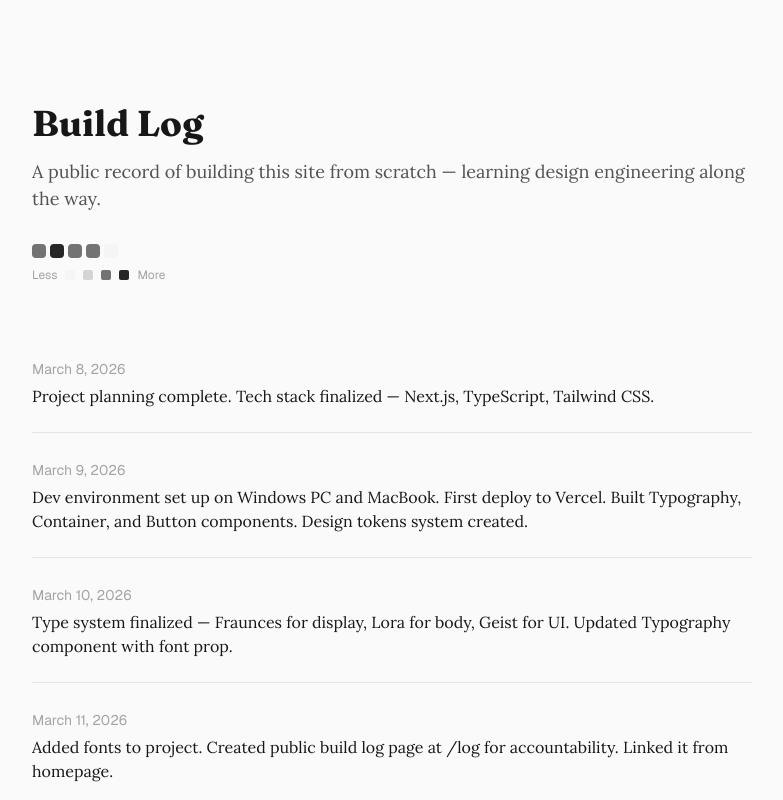
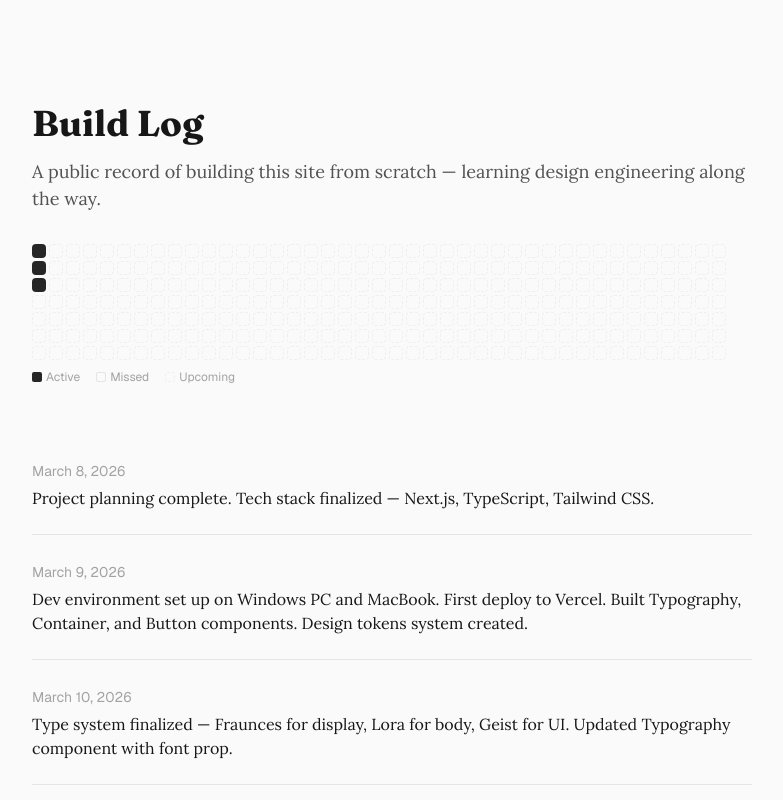
Before and after one commit to AnkitCodeZzz/portfolio, a Next.js app: page /log in a window 1280 px wide. Shown: the top 800 px of the page, without its empty margins (248-1031 px from the left). Built offline with nearby package versions, Linux system fonts and the light colour scheme.

Commit message:
Refine contribution graph: adaptive tooltip, auto-fill grid, streak-based tracking

```diff
--- a/app/components/ContributionGraph.tsx
+++ b/app/components/ContributionGraph.tsx
@@ -1,69 +1,199 @@
-type DayStatus = "none" | "light" | "medium" | "heavy";
+"use client";
 
-type ContributionDay = {
+import { useState, useRef, useLayoutEffect } from "react";
+
+type Log = {
   date: string;
-  status: DayStatus;
+  entry: string;
 };
 
-const statusColors: Record<DayStatus, string> = {
-  none: "var(--color-gray-100)",
-  light: "var(--color-gray-300)",
-  medium: "var(--color-gray-500)",
-  heavy: "var(--color-gray-800)",
+type ContributionGraphProps = {
+  logs: Log[];
+  startDate: string;
 };
 
-// Each entry represents one day — add new days as you work
-const contributions: ContributionDay[] = [
-  { date: "Mar 8", status: "medium" },
-  { date: "Mar 9", status: "heavy" },
-  { date: "Mar 10", status: "medium" },
-  { date: "Mar 11", status: "medium" },
-  { date: "Mar 12", status: "none" },
-];
+function getWeeksGrid(start: Date, numWeeks: number): Date[][] {
+  const weeks: Date[][] = [];
+  const current = new Date(start);
+  current.setDate(current.getDate() - current.getDay());
 
-export default function ContributionGraph() {
+  for (let i = 0; i < numWeeks * 7; i++) {
+    const weekIndex = Math.floor(i / 7);
+    if (!weeks[weekIndex]) weeks[weekIndex] = [];
+    weeks[weekIndex].push(new Date(current));
+    current.setDate(current.getDate() + 1);
+  }
+
+  return weeks;
+}
+
+type TooltipData = {
+  text: string;
+  squareTop: number;
+  squareBottom: number;
+  squareCenterX: number;
+};
+
+export default function ContributionGraph({ logs, startDate }: ContributionGraphProps) {
+  const [tooltipData, setTooltipData] = useState<TooltipData | null>(null);
+  const [tooltipPos, setTooltipPos] = useState<{ top: number; left: number; ready: boolean }>({ top: 0, left: 0, ready: false });
+  const tooltipRef = useRef<HTMLDivElement>(null);
+  const containerRef = useRef<HTMLDivElement>(null);
+
+  const start = new Date(startDate);
+  start.setHours(0, 0, 0, 0);
+  const today = new Date();
+  today.setHours(0, 0, 0, 0);
+
+  const squareSize = 14;
+  const gap = 3;
+  const containerWidth = containerRef.current?.offsetWidth || 700;
+  const numWeeks = Math.floor(containerWidth / (squareSize + gap));
+  const weeks = getWeeksGrid(start, numWeeks);
+
+  const logDates = new Set(
+    logs.map((log) => new Date(log.date).toDateString())
+  );
+
+  useLayoutEffect(() => {
+    if (!tooltipData || !tooltipRef.current || !containerRef.current) return;
+
+    const tooltipEl = tooltipRef.current;
+    const containerRect = containerRef.current.getBoundingClientRect();
+    const tooltipWidth = tooltipEl.offsetWidth;
+    const tooltipHeight = tooltipEl.offsetHeight;
+    const gap = 8;
+
+    // Default: above the square
+    let top = tooltipData.squareTop - tooltipHeight - gap;
+
+    // If not enough space above (near top edge), go below
+    if (top < 0) {
+      top = tooltipData.squareBottom + gap;
+    }
+
+    // Horizontal: center on square, clamp to container
+    let left = tooltipData.squareCenterX - tooltipWidth / 2;
+    left = Math.max(0, Math.min(left, containerRect.width - tooltipWidth));
+
+    setTooltipPos({ top, left, ready: true });
+  }, [tooltipData]);
+
+  function handleMouseEnter(e: React.MouseEvent, day: Date, isActive: boolean, isFuture: boolean) {
+    const rect = (e.target as HTMLElement).getBoundingClientRect();
+    const containerRect = containerRef.current?.getBoundingClientRect();
+    if (!containerRect) return;
+
+    const dateStr = day.toLocaleDateString("en-US", { weekday: "short", month: "short", day: "numeric" });
+    let status = "No activity";
+    if (isFuture) status = "Upcoming";
+    if (isActive) status = "Active";
+
+    setTooltipPos({ top: 0, left: 0, ready: false });
+    setTooltipData({
+      text: `${dateStr} · ${status}`,
+      squareTop: rect.top - containerRect.top,
+      squareBottom: rect.bottom - containerRect.top,
+      squareCenterX: rect.left - containerRect.left + rect.width / 2,
+    });
+  }
+
   return (
-    <div>
-      <div style={{ display: "flex", gap: "4px", flexWrap: "wrap" }}>
-        {contributions.map((day, index) => (
+    <div ref={containerRef} style={{ width: "100%", overflowX: "auto", position: "relative" }}>
+      <div style={{ display: "flex", gap: "3px" }}>
+        {weeks.map((week, weekIndex) => (
+          <div key={weekIndex} style={{ display: "flex", flexDirection: "column", gap: "3px" }}>
+            {week.map((day, dayIndex) => {
+              const isBeforeStart = day < start;
+              const isFuture = day > today;
+              const isActive = !isBeforeStart && !isFuture && logDates.has(day.toDateString());
+
+              let background = "transparent";
+              let border = "1px solid var(--color-border)";
+              let opacity = 1;
+
+              if (isBeforeStart) {
+                background = "transparent";
+                border = "none";
+                opacity = 0;
+              } else if (isFuture) {
+                background = "var(--color-gray-50)";
+                border = "1px dashed var(--color-gray-200)";
+                opacity = 0.5;
+              } else if (isActive) {
+                background = "var(--color-gray-800)";
+                border = "none";
+              }
+
+              return (
                 <div
-            key={index}
-            title={`${day.date}: ${day.status}`}
+                  key={dayIndex}
+                  onMouseEnter={(e) => !isBeforeStart && handleMouseEnter(e, day, isActive, isFuture)}
+                  onMouseLeave={() => {
+                    setTooltipData(null);
+                    setTooltipPos({ top: 0, left: 0, ready: false });
+                  }}
                   style={{
                     width: "14px",
                     height: "14px",
                     borderRadius: "var(--radius-sm)",
-              background: statusColors[day.status],
-              cursor: "default",
+                    background,
+                    border,
+                    opacity,
+                    cursor: isBeforeStart ? "default" : "pointer",
                   }}
                 />
+              );
+            })}
+          </div>
         ))}
       </div>
+
+      {/* Adaptive tooltip */}
+      {tooltipData && (
+        <div
+          ref={tooltipRef}
+          style={{
+            position: "absolute",
+            top: `${tooltipPos.top}px`,
+            left: `${tooltipPos.left}px`,
+            visibility: tooltipPos.ready ? "visible" : "hidden",
+            background: "var(--color-gray-900)",
+            color: "#fff",
+            fontSize: "var(--font-size-xs)",
+            fontFamily: "var(--font-family-ui)",
+            padding: "4px 8px",
+            borderRadius: "var(--radius-sm)",
+            whiteSpace: "nowrap",
+            pointerEvents: "none",
+            zIndex: 10,
+          }}
+        >
+          {tooltipData.text}
+        </div>
+      )}
+
+      {/* Legend */}
       <div
         style={{
           display: "flex",
-          gap: "var(--spacing-sm)",
+          gap: "var(--spacing-md)",
           marginTop: "var(--spacing-sm)",
           alignItems: "center",
         }}
       >
-        <span style={{ fontSize: "var(--font-size-xs)", color: "var(--color-text-muted)", fontFamily: "var(--font-family-ui)" }}>
-          Less
-        </span>
-        {(["none", "light", "medium", "heavy"] as DayStatus[]).map((status) => (
-          <div
-            key={status}
-            style={{
-              width: "10px",
-              height: "10px",
-              borderRadius: "2px",
-              background: statusColors[status],
-            }}
-          />
-        ))}
-        <span style={{ fontSize: "var(--font-size-xs)", color: "var(--color-text-muted)", fontFamily: "var(--font-family-ui)" }}>
-          More
-        </span>
+        <div style={{ display: "flex", gap: "4px", alignItems: "center" }}>
+          <div style={{ width: "10px", height: "10px", borderRadius: "2px", background: "var(--color-gray-800)" }} />
+          <span style={{ fontSize: "var(--font-size-xs)", color: "var(--color-text-muted)", fontFamily: "var(--font-family-ui)" }}>Active</span>
+        </div>
+        <div style={{ display: "flex", gap: "4px", alignItems: "center" }}>
+          <div style={{ width: "10px", height: "10px", borderRadius: "2px", border: "1px solid var(--color-border)" }} />
+          <span style={{ fontSize: "var(--font-size-xs)", color: "var(--color-text-muted)", fontFamily: "var(--font-family-ui)" }}>Missed</span>
+        </div>
+        <div style={{ display: "flex", gap: "4px", alignItems: "center" }}>
+          <div style={{ width: "10px", height: "10px", borderRadius: "2px", background: "var(--color-gray-50)", border: "1px dashed var(--color-gray-200)", opacity: 0.5 }} />
+          <span style={{ fontSize: "var(--font-size-xs)", color: "var(--color-text-muted)", fontFamily: "var(--font-family-ui)" }}>Upcoming</span>
+        </div>
       </div>
     </div>
   );
--- a/app/log/page.tsx
+++ b/app/log/page.tsx
@@ -19,6 +19,14 @@ const logs = [
     date: "March 11, 2026",
     entry: "Added fonts to project. Created public build log page at /log for accountability. Linked it from homepage.",
   },
+  {
+    date: "March 12, 2026",
+    entry: "Added contribution graph to build log page. Connected custom domain ankitmandal.tech to Vercel.",
+  },
+  {
+    date: "March 14, 2026",
+    entry: "Added contribution graph to build log page. Connected custom domain ankitmandal.tech to Vercel.",
+  },
 ];
 
 export default function BuildLog() {
@@ -34,7 +42,7 @@ export default function BuildLog() {
           </Typography>
         </div>
         <div style={{ marginTop: "var(--spacing-xl)" }}>
-          <ContributionGraph />
+          <ContributionGraph logs={logs} startDate="March 8, 2026" />
         </div>
         <div style={{ marginTop: "var(--spacing-2xl)" }}>
           {logs.map((log, index) => (
```
Lines whose indentation alone changed are shown as unchanged.
